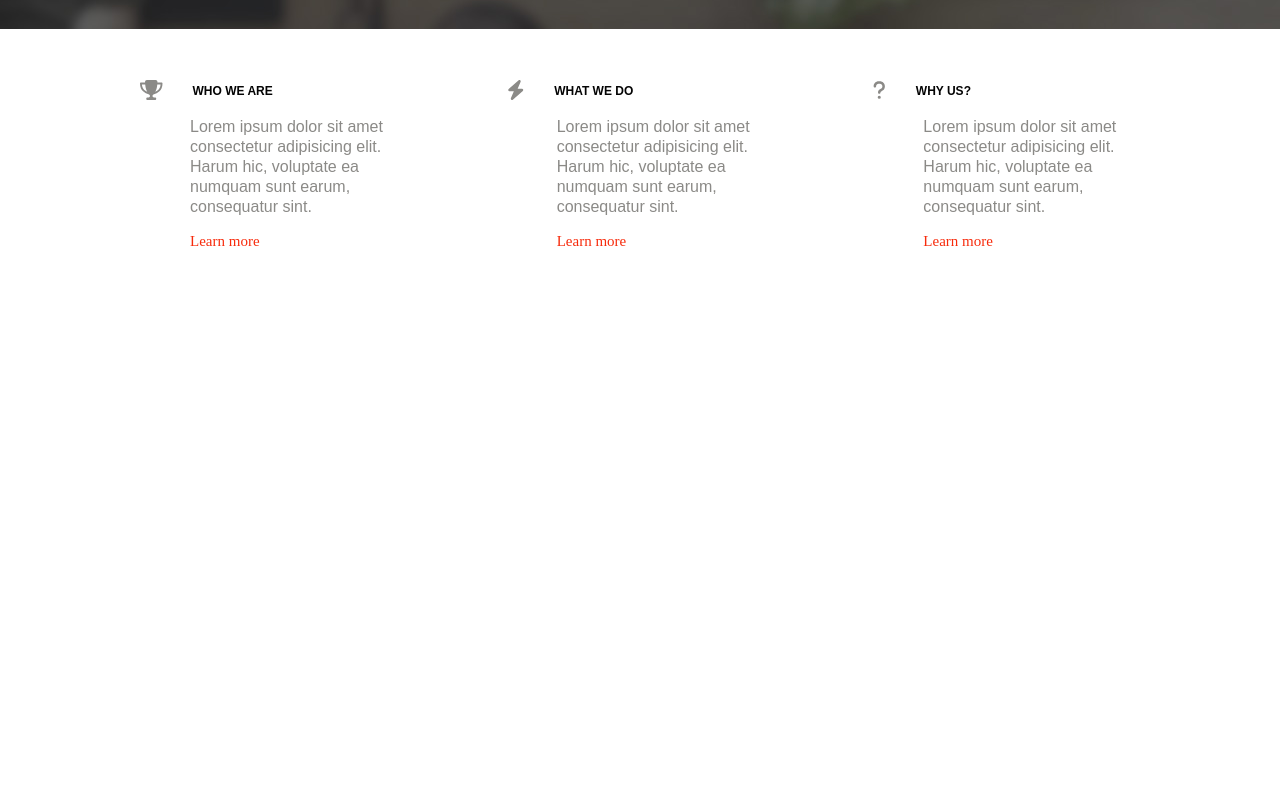
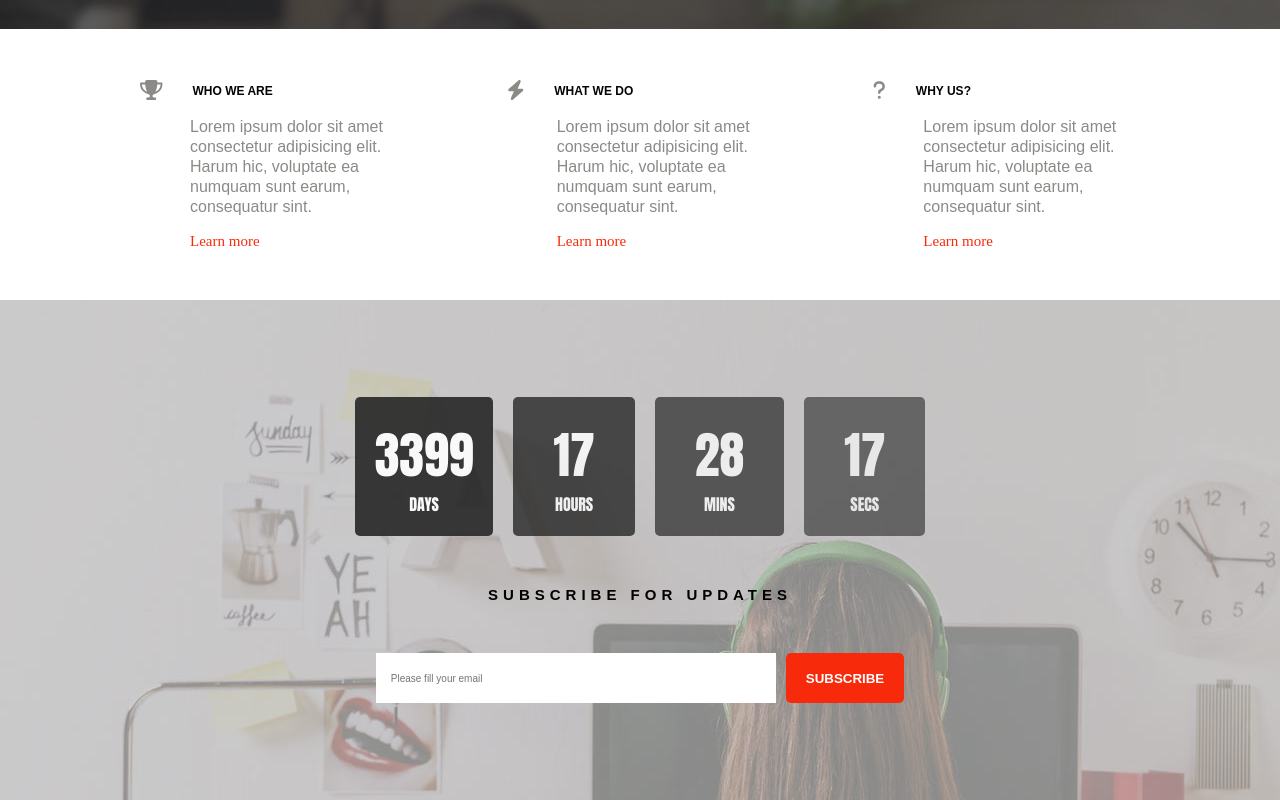
Before and after one commit to AlessandroDiNardo/proj-html-vuejs, a Vue app: page / in a window 1280 px wide. Shown: the part 481-1281 px from the top of the page. Before the commit the page ends 800 px from the top, so only its background shows below. Built offline with nearby package versions, Linux system fonts and the light colour scheme.

Commit message:
add section countdown

```diff
--- /dev/null
+++ b/src/components/AppCountdown.vue
@@ -0,0 +1,125 @@
+<script>
+export default {
+    name: "AppCountdown",
+}
+</script>
+
+<template>
+    <section>
+        <div class="container">
+            <div class="countdown">
+                <div class="number-block" id="days">
+                    <div class="number">3399</div>
+                    <div>DAYS</div>
+                </div>
+                <div class="number-block" id="hours">
+                    <div class="number">17</div>
+                    <div>HOURS</div>
+                </div>
+                <div class="number-block" id="mins">
+                    <div class="number">28</div>
+                    <div>MINS</div>
+                </div>
+                <div class="number-block" id="secs">
+                    <div class="number">17</div>
+                    <div>SECS</div>
+                </div>
+            </div>
+            <h3>SUBSCRIBE FOR UPDATES</h3>
+            <form>
+                <input type="text" placeholder="Please fill your email" id="send">
+                <button class="btn subscribe">SUBSCRIBE</button>
+            </form>
+        </div>
+    </section>
+</template>
+
+<style lang="scss" scoped>
+@use '../style/partials/variables.scss' as *;
+@use '../style/general.scss' as *;
+
+section {
+    background-image: url(../../public/img/coutdown-bg1.jpg);
+    height: 500px;
+
+    .container {
+        height: 100%;
+        display: flex;
+        justify-content: center;
+        align-items: center;
+        flex-direction: column;
+
+        .countdown {
+            display: flex;
+            justify-content: center;
+            align-items: center;
+            gap: 20px;
+            margin-bottom: 50px;
+
+            .number-block {
+                color: white;
+                text-align: center;
+                font-family: Impact, Haettenschweiler, 'Arial Narrow Bold', sans-serif;
+                border-radius: 5px;
+
+                .number {
+                    font-size: 50px;
+                }
+            }
+
+            #days {
+                background-color: $cube-mineShaft;
+                opacity: 0.9;
+                padding: 20px;
+            }
+
+            #hours {
+                background-color: $cube-mineShaft;
+                opacity: 0.8;
+                padding: 20px 40px;
+            }
+
+            #mins {
+                background-color: $cube-mineShaft;
+                opacity: 0.7;
+                padding: 20px 40px;
+            }
+
+            #secs {
+                background-color: $cube-mineShaft;
+                opacity: 0.6;
+                padding: 20px 40px;
+            }
+        }
+
+        h3 {
+            font-size: 15px;
+            margin-bottom: 50px;
+            letter-spacing: 5px;
+        }
+
+        form {
+            display: flex;
+            gap: 10px;
+            height: 50px;
+
+            #send {
+                width: 400px;
+                padding: 15px;
+                border: none;
+                font-size: 10px;
+                color: $median-naturalGrey;
+            }
+
+            .subscribe {
+                cursor: pointer;
+                color: white;
+                background-color: $cube-scarlet;
+                font-weight: 800;
+                border-radius: 5px;
+                padding: 15px 20px;
+            }
+        }
+    }
+}
+</style>
--- a/src/components/AppMain.vue
+++ b/src/components/AppMain.vue
@@ -1,12 +1,14 @@
 <script>
 import AppJumbo from './AppJumbo.vue';
 import AppInfo from './AppInfo.vue';
+import AppCountdown from './AppCountdown.vue';
 
 export default {
     name: "AppMain",
     components: {
         AppJumbo,
         AppInfo,
+        AppCountdown,
     }
 }
 </script>
@@ -15,6 +17,7 @@ export default {
     <main>
         <AppJumbo />
         <AppInfo />
+        <AppCountdown />
     </main>
 </template>
 
```
